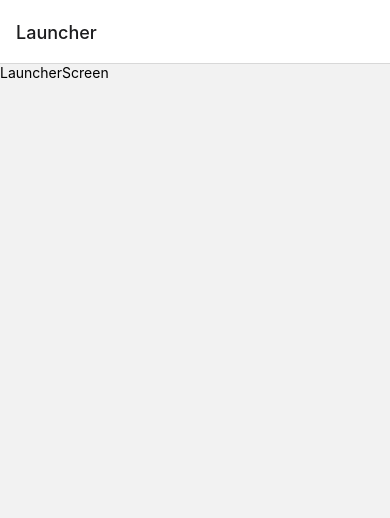
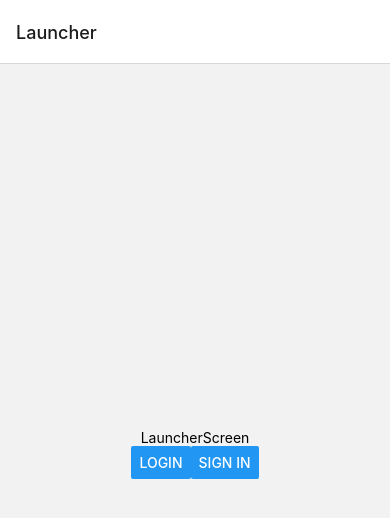
Before and after one commit to stantanasi/shoes-lock-app, a React Native app: screen /Launcher in a window 390 px wide. Shown: the top 518 px of the page. Built offline with nearby package versions, Linux system fonts and the light colour scheme; what expo-linking would draw is missing.

Commit message:
feat(launcher): implement navigate to login/register screens

```diff
--- a/screens/launcher/LauncherScreen.tsx
+++ b/screens/launcher/LauncherScreen.tsx
@@ -1,12 +1,32 @@
-import { StyleSheet, Text, View } from 'react-native'
+import { Button, StyleSheet, Text, View } from 'react-native'
 import React from 'react'
+import { RootStackScreenProps } from '../../types'
 
-export default function LauncherScreen() {
+export default function LauncherScreen({ navigation }: RootStackScreenProps<'Launcher'>) {
   return (
-    <View>
+    <View style={styles.container}>
       <Text>LauncherScreen</Text>
+      <View style={styles.buttons}>
+        <Button
+          title='Login'
+          onPress={() => navigation.navigate('Login')}
+        />
+        <Button
+          title='Sign In'
+          onPress={() => navigation.navigate('Register')}
+        />
+      </View>
     </View>
   )
 }
 
-const styles = StyleSheet.create({})
+const styles = StyleSheet.create({
+  container: {
+    flex: 1,
+    alignItems: 'center',
+    justifyContent: 'center',
+  },
+  buttons: {
+    flexDirection: 'row',
+  },
+})
```
